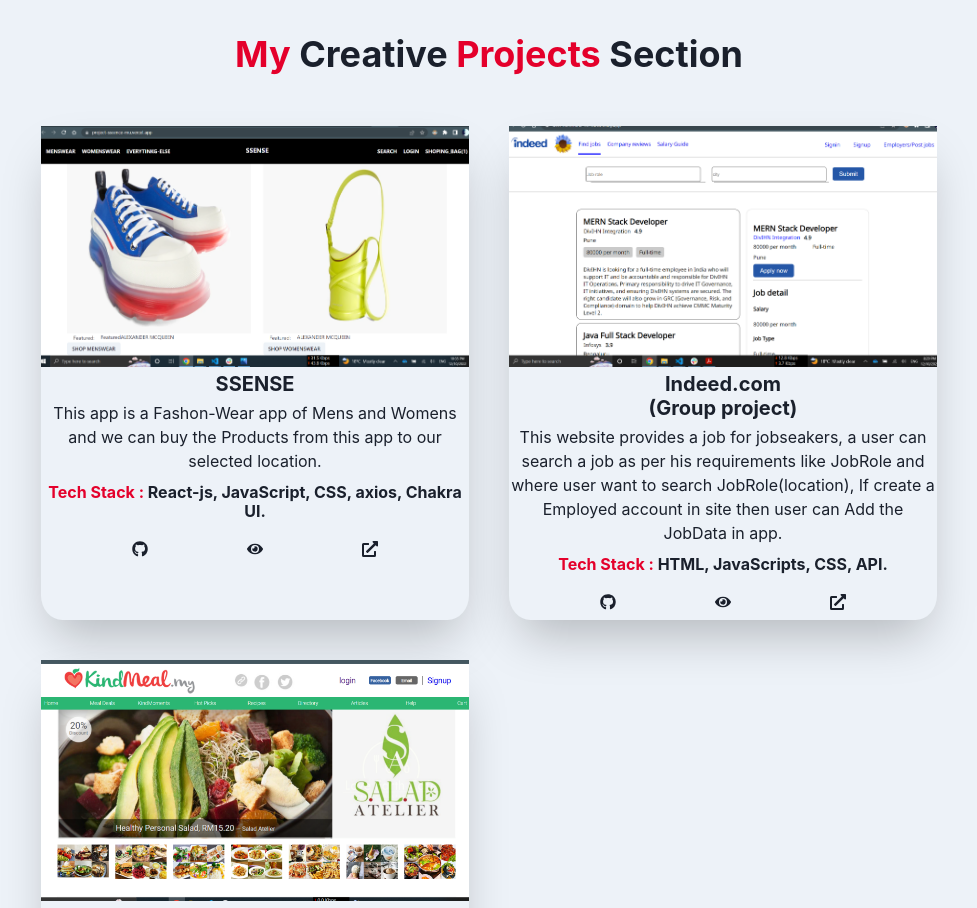
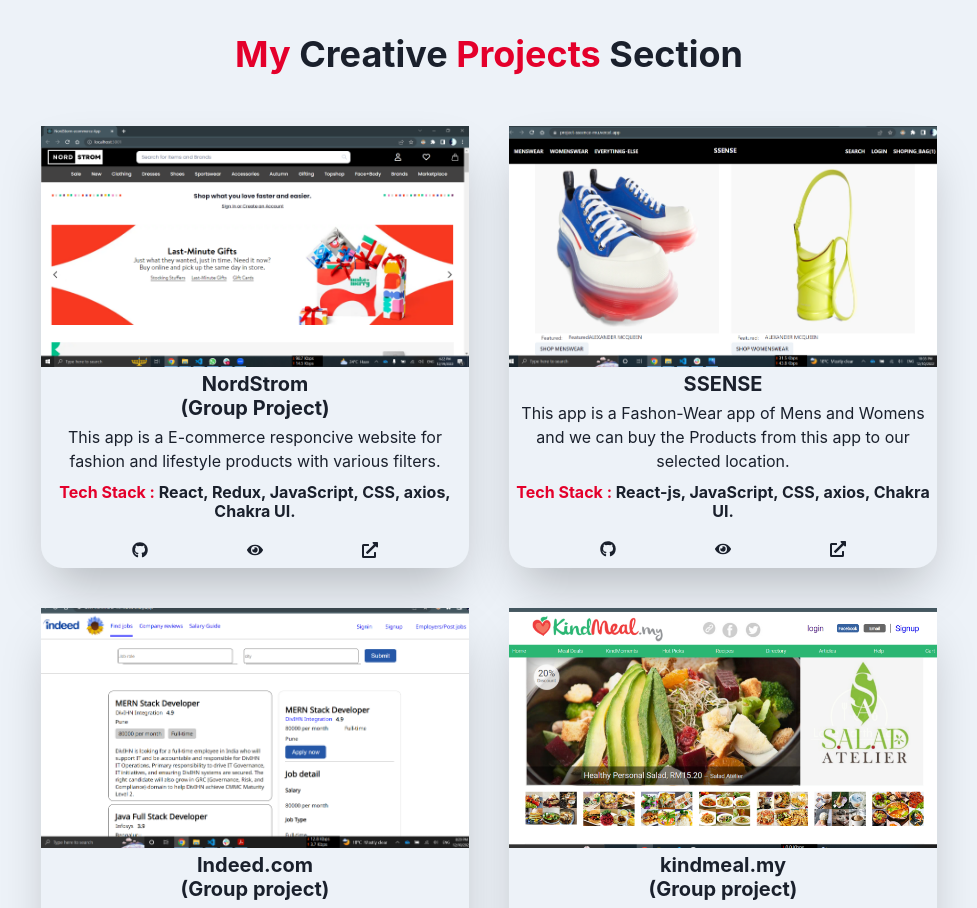
Before and after one commit to akshaykadu24/akshaykadu24.github.io, a React (Create React App) app: page /projects in a window 1280 px wide. Shown: the part 1000-1908 px from the top of the page, without its empty margins (151-1128 px from the left). Built offline with nearby package versions, Linux system fonts and the light colour scheme.

Commit message:
project nordstom  added

```diff
--- a/src/components/Projects.jsx
+++ b/src/components/Projects.jsx
@@ -2,31 +2,79 @@
 import { Box, Heading, HStack, Img, SimpleGrid, useColorMode } from "@chakra-ui/react";
 import indeed from "./Images/project/indeed.png";
 import shop from "./Images/project/ssense.png";
+import nord from "./Images/project/nordstrom.png"
 import food from "./Images/project/kindmeal.png"
 import { FaGithub, FaEye, FaExternalLinkAlt } from "react-icons/fa";
 
 export const Projects = () => {
   const { colorMode, toggleColorMode } = useColorMode();
-  useEffect(()=>{
+  useEffect(() => {
 
-  },[colorMode])
+  }, [colorMode])
   return (
     <Box
-    paddingBottom="50px"
-      style={{ backgroundColor: colorMode == "light" ? "#edf2f8" : "#1a202c",}}>
+      paddingBottom="50px"
+      style={{ backgroundColor: colorMode == "light" ? "#edf2f8" : "#1a202c", }}>
       <Box  >
         <Box paddingTop="50px"
-      paddingBottom="50px">
+          paddingBottom="50px">
           <Heading >
-            <span style={{color:"#e4002b"}}>My</span> Creative <span style={{color:"#e4002b"}}>Projects </span>Section
+            <span style={{ color: "#e4002b" }}>My</span> Creative <span style={{ color: "#e4002b" }}>Projects </span>Section
           </Heading>
         </Box>
 
         <Box >
           <SimpleGrid columns={[1, 1, 2, 2]} spacing="40px" width="70%" margin="auto">
 
+            <Box style={{ backgroundColor: colorMode == "light" ? "#edf2f8" : "#0f1624", }} borderRadius="5%" boxShadow="2xl" _hover={{ border: "2px solid red" }}>
+              <Box >
+                <Box >
+                  <Img src={nord} alt="clockify" />
+                </Box>
 
-            <Box  style={{ backgroundColor: colorMode == "light" ? "#edf2f8" : "#0f1624",}} borderRadius="5%"  boxShadow="2xl" _hover={{border:"2px solid red"}}>
+                <Box margin="5px 0px 5px 0px">
+                  <Heading size="md" >NordStrom<p></p>(Group Project)</Heading>
+                </Box>
+                <Box >
+                  <p >
+                    This app is a E-commerce responcive website for fashion and lifestyle products with various filters.
+                  </p>
+                </Box>
+                <Box >
+                  <Heading size="sm" marginTop="10px">
+                    <span style={{ color: "#e4002b" }}>Tech Stack :</span> React, Redux, JavaScript, CSS, axios, Chakra UI.
+                  </Heading>
+                </Box>
+                <HStack justifyContent="space-evenly" marginTop="20px" marginBottom="10px">
+                  <Box >
+                    <a
+                      href="https://github.com/akshaykadu24/NordStrom-Clone"
+                      target="_blank"
+                    >
+                      <FaGithub />
+                    </a>
+                  </Box>
+                  <Box >
+                    <a
+                      href=""
+                      target="_blank"
+                    >
+                      <FaEye />
+                    </a>
+                  </Box>
+                  <Box >
+                    <a
+                      href="https://nord-ecommerce-website.netlify.app/"
+                      target="_blank"
+                    >
+                      <FaExternalLinkAlt />
+                    </a>
+                  </Box>
+
+                </HStack>
+              </Box>
+            </Box>
+            <Box style={{ backgroundColor: colorMode == "light" ? "#edf2f8" : "#0f1624", }} borderRadius="5%" boxShadow="2xl" _hover={{ border: "2px solid red" }}>
               <Box >
                 <Box >
                   <Img src={shop} alt="clockify" />
@@ -42,10 +90,10 @@
                 </Box>
                 <Box >
                   <Heading size="sm" marginTop="10px">
-                    <span style={{color:"#e4002b"}}>Tech Stack :</span> React-js, JavaScript, CSS, axios, Chakra UI.
+                    <span style={{ color: "#e4002b" }}>Tech Stack :</span> React-js, JavaScript, CSS, axios, Chakra UI.
                   </Heading>
                 </Box>
-                <HStack justifyContent="space-evenly"  marginTop="20px" marginBottom="10px">
+                <HStack justifyContent="space-evenly" marginTop="20px" marginBottom="10px">
                   <Box >
                     <a
                       href="https://github.com/akshaykadu24/SSCENCE.git"
@@ -74,7 +122,7 @@
                 </HStack>
               </Box>
             </Box>
-            <Box       style={{ backgroundColor: colorMode == "light" ? "#edf2f8" : "#0f1624",}} borderRadius="5%"  boxShadow="2xl" _hover={{border:"2px solid red"}}>
+            <Box style={{ backgroundColor: colorMode == "light" ? "#edf2f8" : "#0f1624", }} borderRadius="5%" boxShadow="2xl" _hover={{ border: "2px solid red" }}>
               <Box >
                 <Box >
                   <Img src={indeed} alt="clockify" />
@@ -90,10 +138,10 @@
                 </Box>
                 <Box >
                   <Heading size="sm" marginTop="10px">
-                    <span style={{color:"#e4002b"}}>Tech Stack :</span> HTML, JavaScripts, CSS, API.
+                    <span style={{ color: "#e4002b" }}>Tech Stack :</span> HTML, JavaScripts, CSS, API.
                   </Heading>
                 </Box>
-                <HStack justifyContent="space-evenly"  marginTop="20px" marginBottom="10px">
+                <HStack justifyContent="space-evenly" marginTop="20px" marginBottom="10px">
                   <Box >
                     <a
                       href="https://github.com/akshaykadu24/indeed.com-clone"
@@ -121,7 +169,7 @@
                 </HStack>
               </Box>
             </Box>
-            <Box       style={{ backgroundColor: colorMode == "light" ? "#edf2f8" : "#0f1624",}} borderRadius="5%"  boxShadow="2xl" _hover={{border:"2px solid red"}}>
+            <Box style={{ backgroundColor: colorMode == "light" ? "#edf2f8" : "#0f1624", }} borderRadius="5%" boxShadow="2xl" _hover={{ border: "2px solid red" }}>
               <Box >
                 <Box >
                   <Img src={food} alt="food" />
@@ -137,11 +185,11 @@
                 </Box>
                 <Box >
                   <Heading size="sm" marginTop="10px">
-                    <span style={{color:"#e4002b"}}>Tech Stack :</span> JavaScript, API,
+                    <span style={{ color: "#e4002b" }}>Tech Stack :</span> JavaScript, API,
                     CSS, Html
                   </Heading>
                 </Box>
-                <HStack justifyContent="space-evenly"  marginTop="20px" marginBottom="10px">
+                <HStack justifyContent="space-evenly" marginTop="20px" marginBottom="10px">
                   <Box >
                     <a
                       href="https://github.com/akshaykadu24/kindmeal.my_clone"
```
Also changed, not shown: src/components/Images/project/nordstrom.png (added), 1 other file (tests, documents, lock files or other folders).
